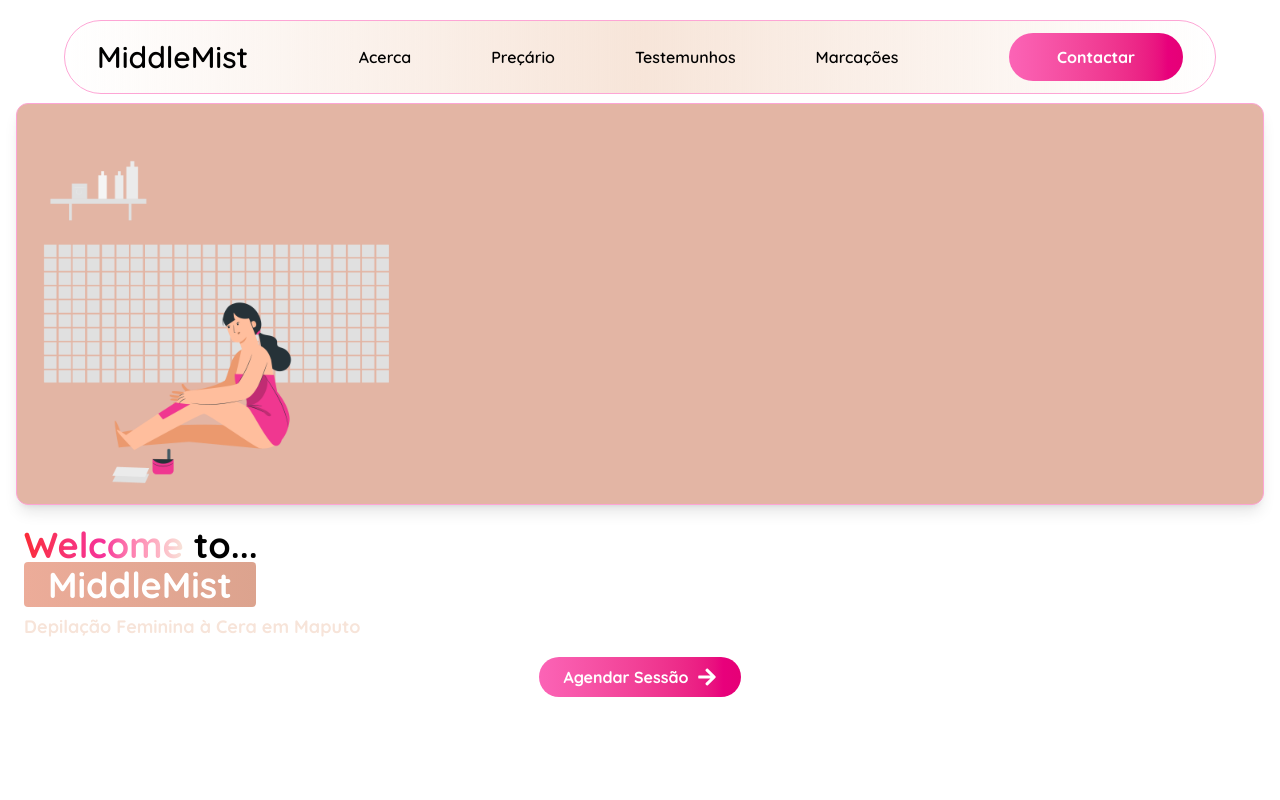
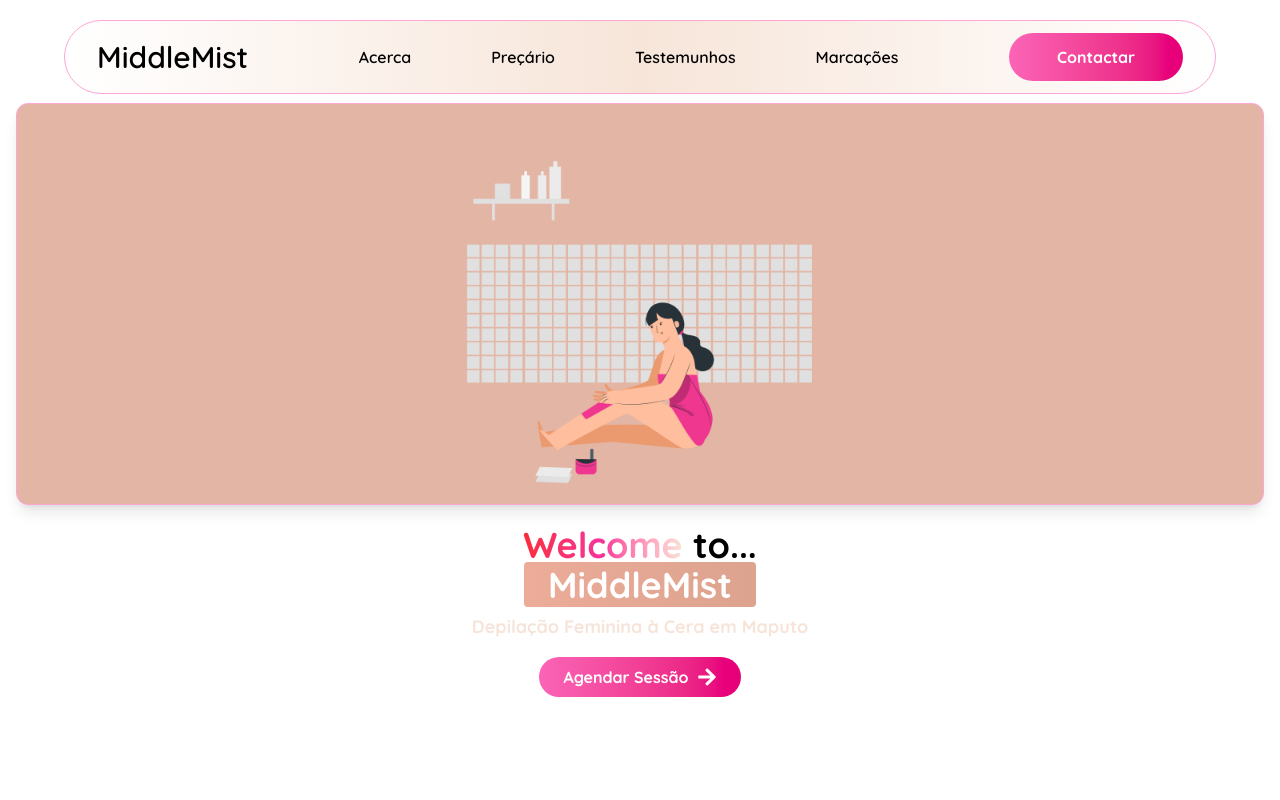
Before and after one commit to ndhambii/middlemist-website, a Next.js app: page / in a window 1280 px wide. Shown: the top 800 px of the page. Built offline with nearby package versions, Linux system fonts and the light colour scheme.

Commit message:
feat:add  desktop responsiveness

```diff
--- a/app/components/Acerca.tsx
+++ b/app/components/Acerca.tsx
@@ -9,7 +9,7 @@ const Hero = () => {
         id="acerca"
         className="flex flex-col justify-center h-screen px-4 "
       >
-        <div className="border border-pink-300 shadow-lg rounded-xl bg-[#dca38e]/80">
+        <div className="flex items-center justify-center border border-pink-300 shadow-lg rounded-xl bg-[#dca38e]/80">
           <Image
             src="/wax.png"
             alt="Wax illustration"
@@ -18,7 +18,7 @@ const Hero = () => {
             priority
           />
         </div>
-        <h1 className="text-4xl font-bold mb-2 mx-2 mt-5">
+        <h1 className="md:text-center text-4xl font-bold mb-2 mx-2 mt-5">
           <span className="bg-gradient-to-r from-red-500 via-pink-500 to-[#f7e4d9] bg-clip-text text-transparent">
             Welcome
           </span>
@@ -28,7 +28,7 @@ const Hero = () => {
             MiddleMist
           </span>
         </h1>
-        <p className="mx-2 font-bold text-lg text-[#f7e4d9] mb-4">
+        <p className="mx-2 font-bold text-lg text-[#f7e4d9] md:text-center mb-4">
           Depilação Feminina à Cera em Maputo
         </p>
         <div className="cursor-pointer w-fit mx-auto bg-gradient-to-r from-pink-400 to-pink-600 text-white  py-2 px-6 rounded-full flex items-center shadow-lg xl:shadow-none hover:shadow-lg hover:bg-gradient-to-r hover:from-pink-600 hover:to-pink-400 active:bg-gradient-to-r active:from-pink-800 active:to-pink-600 transition-colors duration-300 focus:outline-none focus:ring-2 focus:ring-pink-300">
--- a/app/components/Navbar.tsx
+++ b/app/components/Navbar.tsx
@@ -17,8 +17,7 @@ const Navbar = () => {
     <div className={`text-base`}>
       <nav
         className={`fixed left-1/2 transform -translate-x-1/2 z-[1000] backdrop-blur-sm flex items-center justify-between border border-pink-300 hover:shadow-md
-       transition-all duration-600
-      bg-gradient-to-r from-transparent via-[#f7e5d9] to-transparent  rounded-full mt-2 py-1 px-3 w-[95%] xl:mt-5 xl:py-3 xl:px-8 xl:w-[90%] mx-auto `}
+       transition-all duration-600 bg-gradient-to-r from-transparent via-[#f7e5d9] to-transparent  rounded-full mt-2 py-3 px-3 w-[95%] xl:mt-5 xl:py-3 xl:px-8 xl:w-[90%] mx-auto `}
       >
         <div>
           <Link href="/">
--- a/app/layout.tsx
+++ b/app/layout.tsx
@@ -21,7 +21,7 @@ export default function RootLayout({
   return (
     <html lang="en">
       <body
-        className={`${font.className} scroll-smooth antialiased min-h-screen bg-[url("/background.png")] bg-cover bg-no-repeat font-semibold h-[100%] `}
+        className={`${font.className} scroll-smooth antialiased min-h-screen bg-[url("/background.png")] bg-cover bg-no-repeat font-semibold `}
       >
         <header>
           <Navbar />
```
